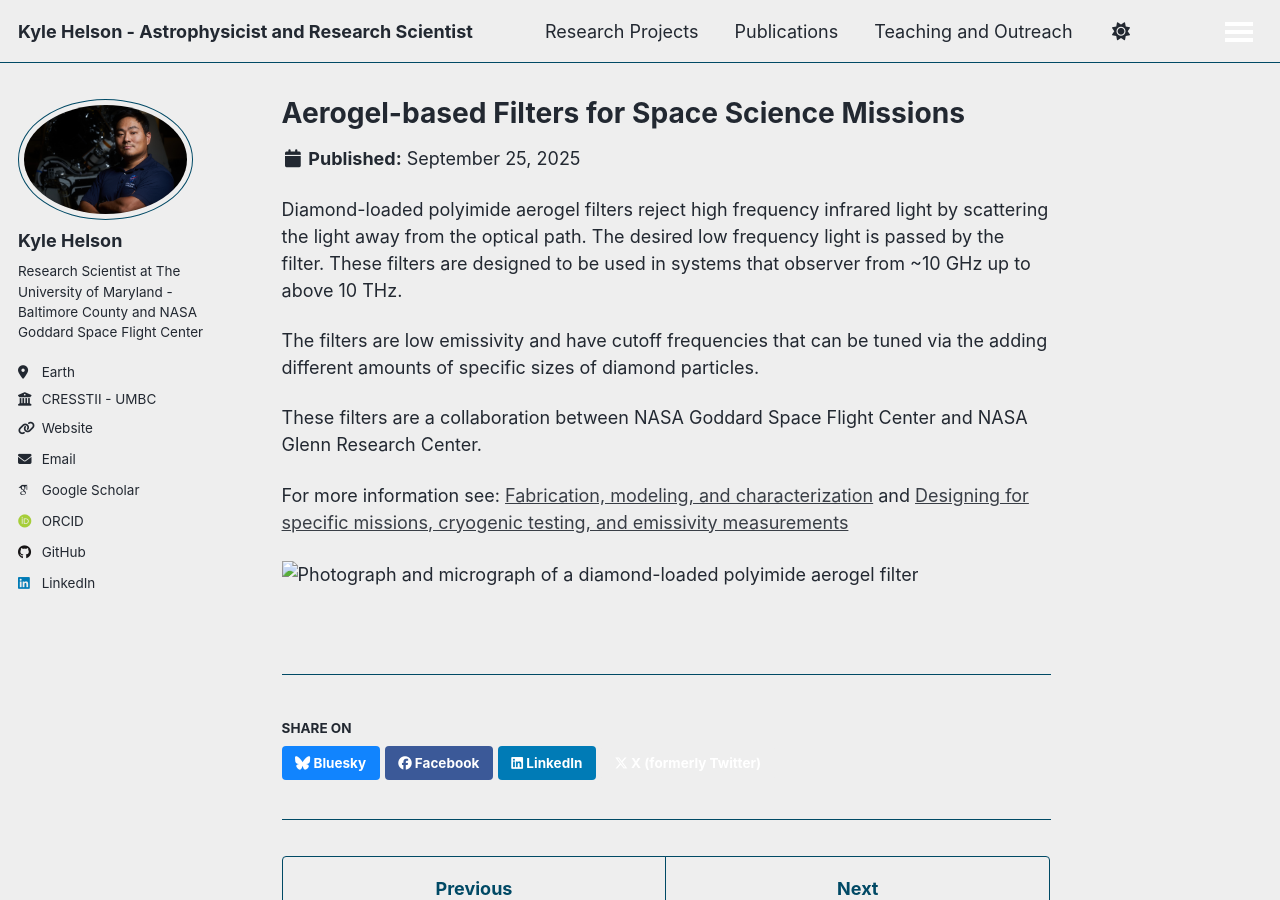
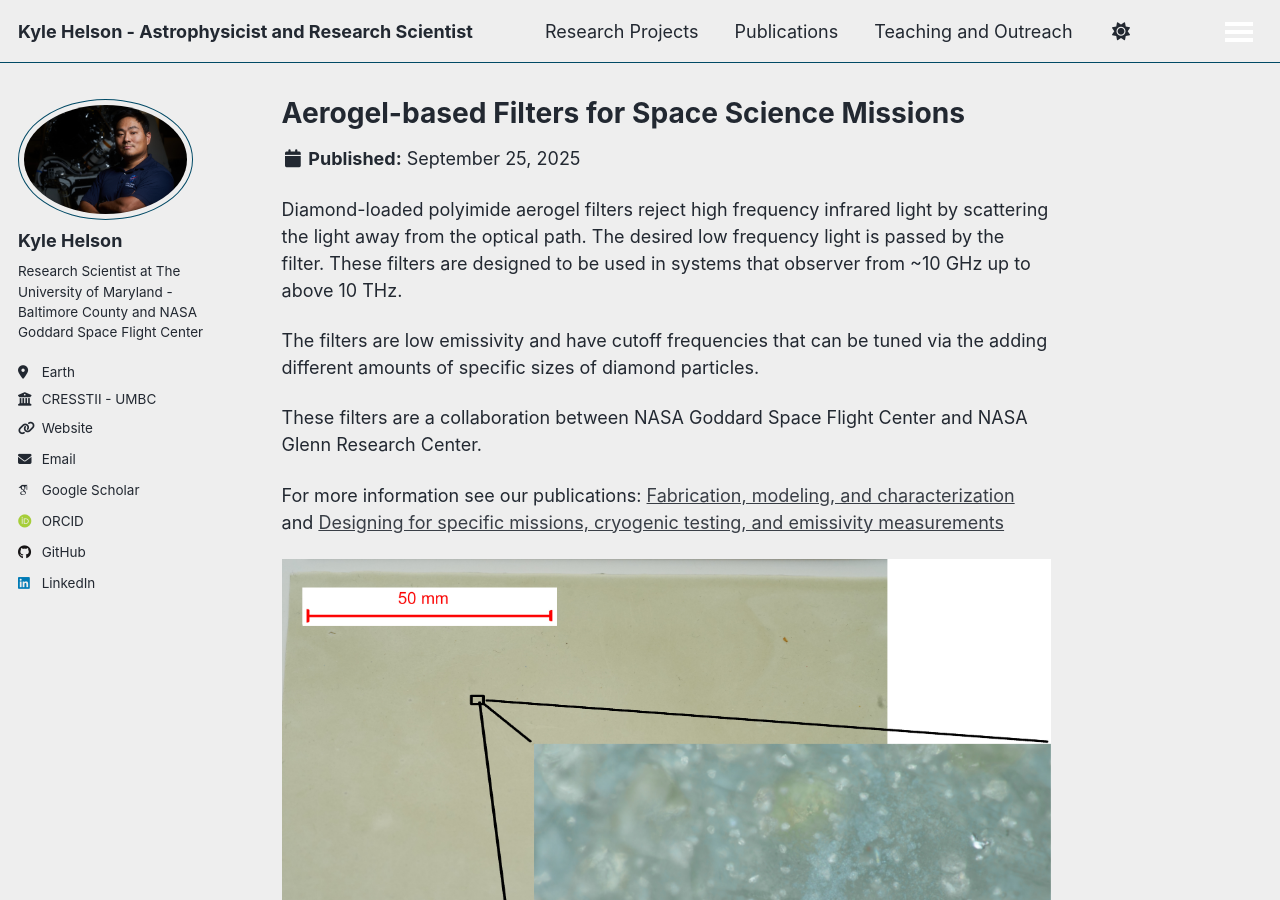
Before and after one commit to kylehelson/kylehelson.github.io, a Jekyll site: the page built from _portfolio/aerogel.md, in a window 1280 px wide and 900 px high. Built offline with Jekyll 4.4.1, drawn with Linux system fonts in a browser that asks for light colours; some web fonts are replaced; a script that is not in the unit is left out.

Commit message:
Update aerogel.md

```diff
--- a/_portfolio/aerogel.md
+++ b/_portfolio/aerogel.md
@@ -10,6 +10,6 @@ The filters are low emissivity and have cutoff frequencies that can be tuned via
 
 These filters are a collaboration between NASA Goddard Space Flight Center and NASA Glenn Research Center.
 
-For more information see: [Fabrication, modeling, and characterization](https://arxiv.org/abs/2401.16364) and [Designing for specific missions, cryogenic testing, and emissivity measurements](https://arxiv.org/abs/2508.20406)
+For more information see our publications: [Fabrication, modeling, and characterization](https://arxiv.org/abs/2401.16364) and [Designing for specific missions, cryogenic testing, and emissivity measurements](https://arxiv.org/abs/2508.20406)
 
-![Photograph and micrograph of a diamond-loaded polyimide aerogel filter](images/loaded-aerogel-composite.jpg)
+![Photograph and micrograph of a diamond-loaded polyimide aerogel filter](/images/loaded-aerogel-composite.jpg)
```
